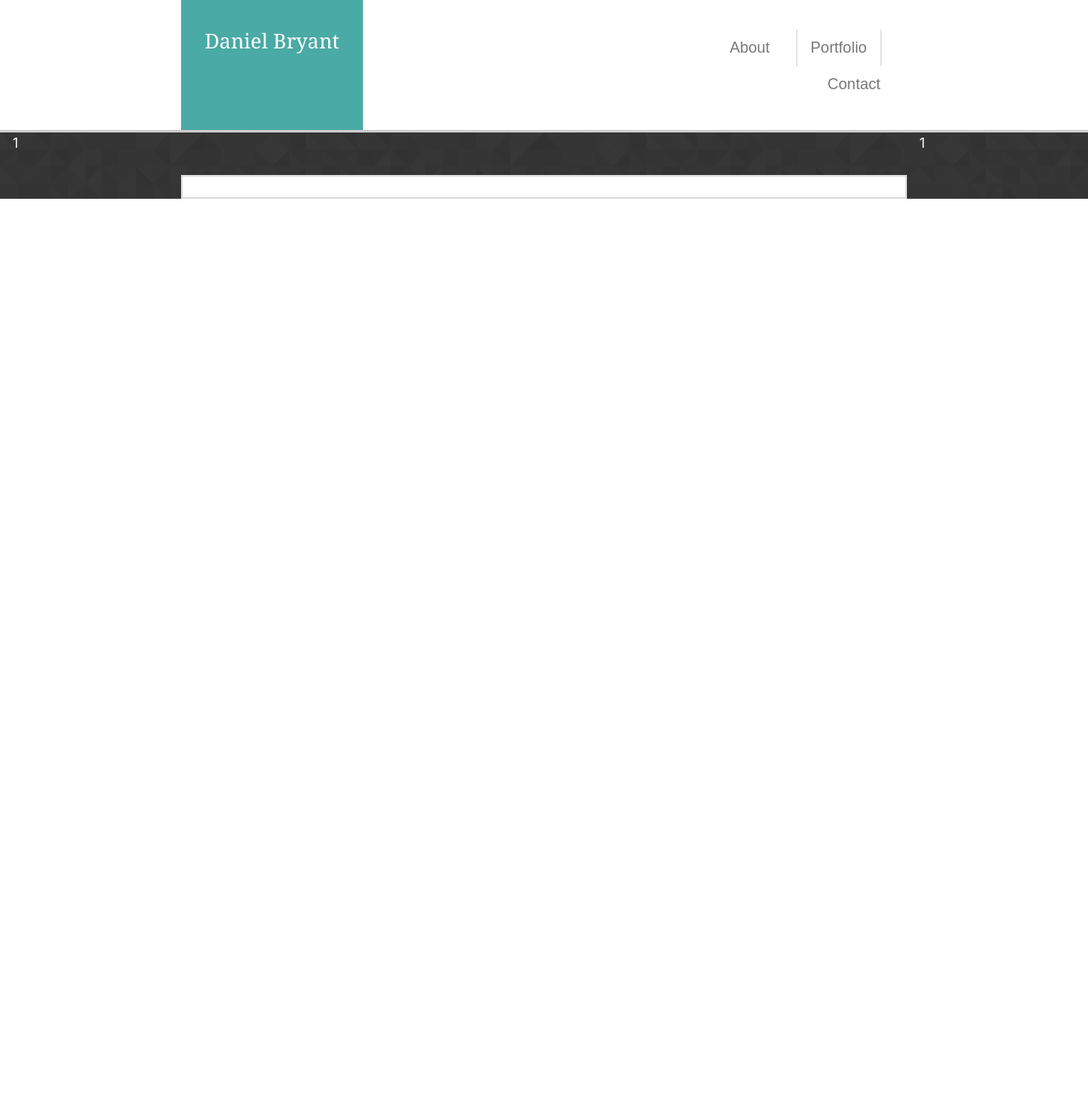
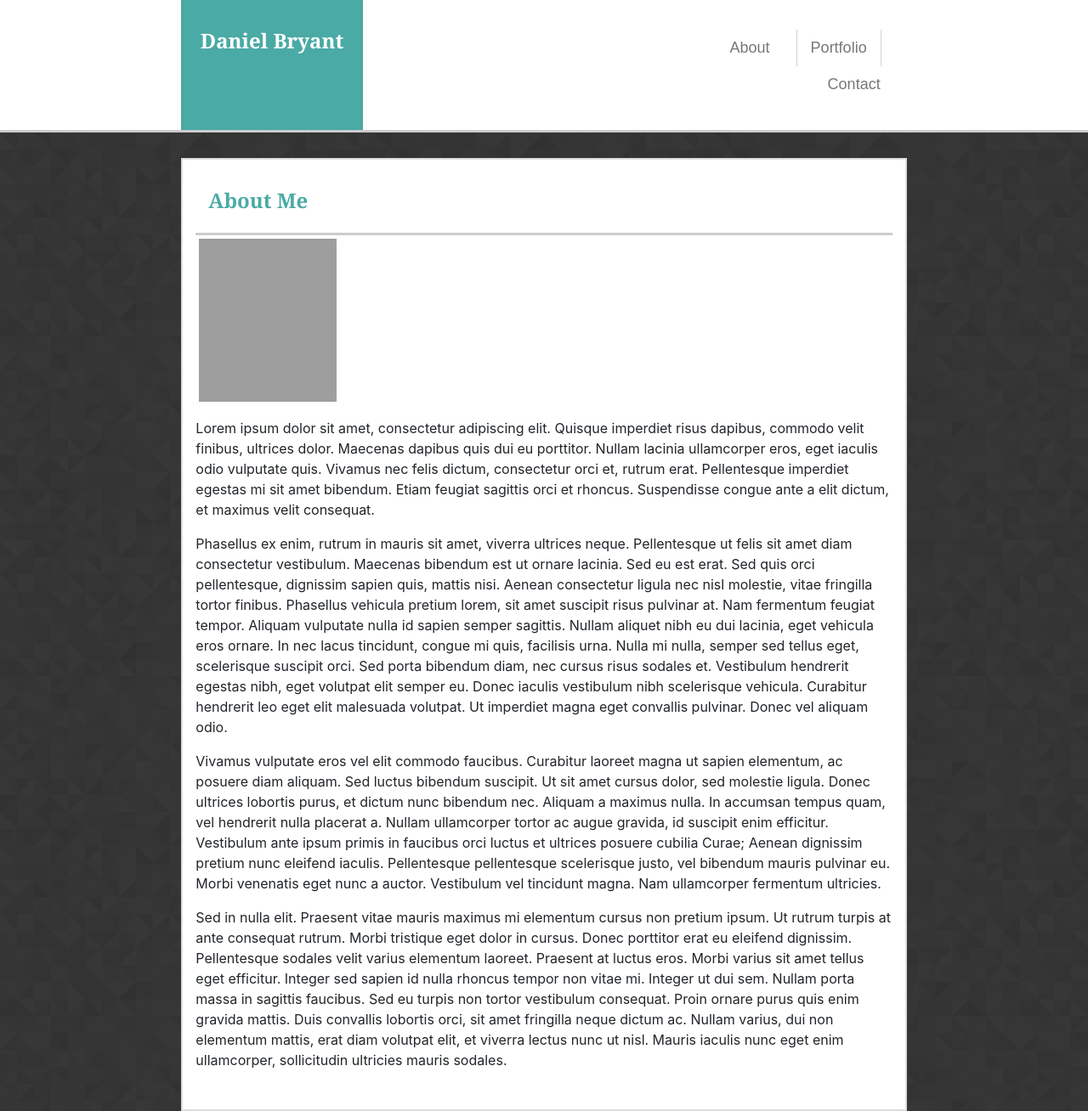
Before and after one commit to Minority85/Bootstrap-Portfolio, a plain HTML site: page index.html in a window 1280 px wide. Shown: the whole page at 85% size. Before the commit the page ends 800 px from the top, so only its background shows below. Drawn offline with nearby package versions, Linux system fonts and the light colour scheme; grey boxes are pictures that could not be loaded.

Commit message:
body update

```diff
--- a/assets/css/style.css
+++ b/assets/css/style.css
@@ -34,9 +34,19 @@
 
   .textbody {
     background-color: white;
-    width: 956px;
     border: 2px solid #dddddd;
     clear: both;
     overflow: auto;
-    margin-top: 50px;
+    margin-top: 30px;
   }
+
+  .aboutme {
+    font-family: 'Georgia', Times, Times New Roman, serif;
+    font-size: 24px;
+    color: #4aaaa5;
+    border-bottom: 3px solid #cccccc;
+  }
+
+  .img-thumbnail {
+      border: none;
+  }
--- a/index.html
+++ b/index.html
@@ -12,13 +12,13 @@
 </head>
 
 <body>
-    <div class="container-fluid sticky-top" style="border-bottom: 3px solid #cccccc;">
+    <div class="container-fluid sticky-top" style="border-bottom: 3px solid #cccccc; background-color: white;">
         <div class="row">
             <div class="col-2">
                 <!-- empty -->
             </div>
             <div class="col-2 fullname">
-                Daniel Bryant
+                <strong>Daniel Bryant</strong>
             </div>
             <div class="col-3">
                 <!-- empty -->
@@ -41,16 +41,74 @@
             </div>
         </div>
     </div>
-    <div class="container-fluid prism" style="color: white;">
+    <div class="container-fluid prism">
         <div class="row">
             <div class="col-2">
-                1
+                <!-- empty -->
             </div>
             <div class="col-8 textbody">
-                1
+                <div class="row">
+                    <div class="col" style="padding: 30px;">
+                        <div class="row">
+                            <div class="col aboutme" style="padding-bottom: 20px;">
+                                <strong>About Me</strong>
+                            </div>
+                        </div>
+                        <div class="row">
+                            <img src="assets/images/me.png" alt="..." class="img-thumbnail"
+                                style="float: left; width: 170px; height: 200px; margin-right: 20px; margin-bottom: 15px;">
+                            <p>
+                                Lorem ipsum dolor sit amet, consectetur adipiscing elit. Quisque imperdiet risus
+                                dapibus,
+                                commodo velit finibus, ultrices dolor. Maecenas dapibus quis dui eu porttitor. Nullam
+                                lacinia ullamcorper eros, eget iaculis odio vulputate quis. Vivamus nec felis dictum,
+                                consectetur orci et, rutrum erat. Pellentesque imperdiet egestas mi sit amet bibendum.
+                                Etiam feugiat sagittis orci et rhoncus. Suspendisse congue ante a elit dictum, et
+                                maximus velit consequat.
+                            </p>
+                            <p>
+                                Phasellus ex enim, rutrum in mauris sit amet, viverra ultrices neque. Pellentesque ut
+                                felis sit amet diam consectetur vestibulum. Maecenas bibendum est ut ornare lacinia. Sed
+                                eu est erat. Sed quis orci pellentesque, dignissim sapien quis, mattis nisi. Aenean
+                                consectetur ligula nec nisl molestie, vitae fringilla tortor finibus. Phasellus vehicula
+                                pretium lorem, sit amet suscipit risus pulvinar at. Nam fermentum feugiat tempor.
+                                Aliquam vulputate nulla id sapien semper sagittis.
+
+                                Nullam aliquet nibh eu dui lacinia, eget vehicula eros ornare. In nec lacus tincidunt,
+                                congue mi quis, facilisis urna. Nulla mi nulla, semper sed tellus eget, scelerisque
+                                suscipit orci. Sed porta bibendum diam, nec cursus risus sodales et. Vestibulum
+                                hendrerit egestas nibh, eget volutpat elit semper eu. Donec iaculis vestibulum nibh
+                                scelerisque vehicula. Curabitur hendrerit leo eget elit malesuada volutpat. Ut imperdiet
+                                magna eget convallis pulvinar. Donec vel aliquam odio.
+                            </p>
+                            <p>
+                                Vivamus vulputate eros vel elit commodo faucibus. Curabitur laoreet magna ut sapien
+                                elementum, ac posuere diam aliquam. Sed luctus bibendum suscipit. Ut sit amet cursus
+                                dolor, sed molestie ligula. Donec ultrices lobortis purus, et dictum nunc bibendum nec.
+                                Aliquam a maximus nulla. In accumsan tempus quam, vel hendrerit nulla placerat a. Nullam
+                                ullamcorper tortor ac augue gravida, id suscipit enim efficitur. Vestibulum ante ipsum
+                                primis in faucibus orci luctus et ultrices posuere cubilia Curae; Aenean dignissim
+                                pretium nunc eleifend iaculis. Pellentesque pellentesque scelerisque justo, vel bibendum
+                                mauris pulvinar eu. Morbi venenatis eget nunc a auctor. Vestibulum vel tincidunt magna.
+                                Nam ullamcorper fermentum ultricies.
+                            </p>
+                            <p>
+                                Sed in nulla elit. Praesent vitae mauris maximus mi elementum cursus non pretium ipsum.
+                                Ut rutrum turpis at ante consequat rutrum. Morbi tristique eget dolor in cursus. Donec
+                                porttitor erat eu eleifend dignissim. Pellentesque sodales velit varius elementum
+                                laoreet. Praesent at luctus eros. Morbi varius sit amet tellus eget efficitur. Integer
+                                sed sapien id nulla rhoncus tempor non vitae mi. Integer ut dui sem. Nullam porta massa
+                                in sagittis faucibus. Sed eu turpis non tortor vestibulum consequat. Proin ornare purus
+                                quis enim gravida mattis. Duis convallis lobortis orci, sit amet fringilla neque dictum
+                                ac. Nullam varius, dui non elementum mattis, erat diam volutpat elit, et viverra lectus
+                                nunc ut nisl. Mauris iaculis nunc eget enim ullamcorper, sollicitudin ultricies mauris
+                                sodales.</p>
+                        </div>
+                    </div>
+                </div>
             </div>
             <div class="col-2">
-                1
+                <!-- empty -->
             </div>
         </div>
     </div>
```
